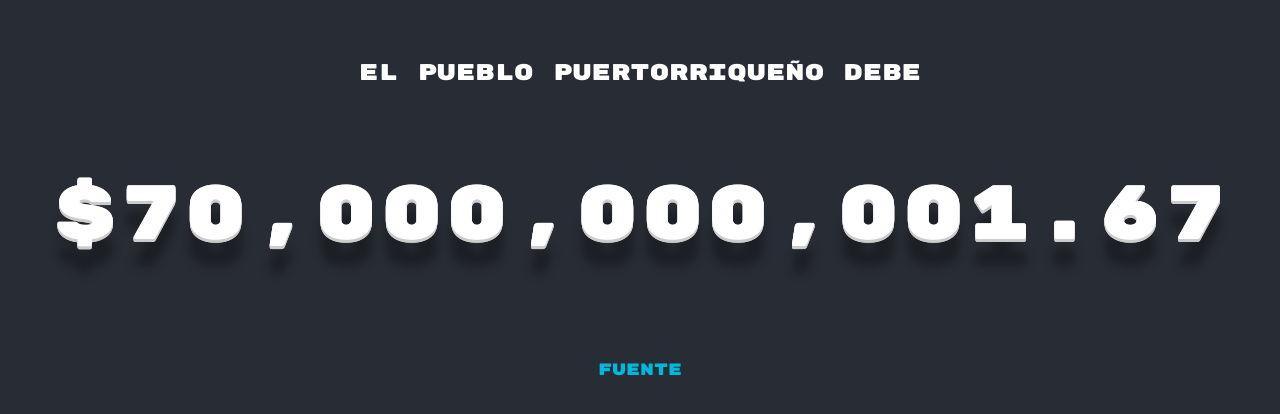
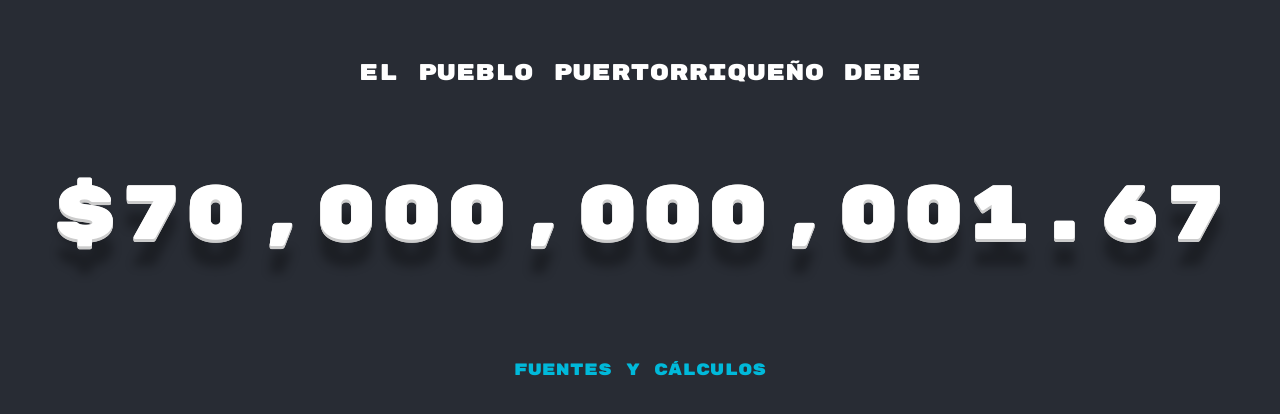
Before and after one commit to cofuente/deuda-publica, a React (Create React App) app: page / in a window 1280 px wide. Shown: the part 192-606 px from the top of the page. Built offline with nearby package versions, Linux system fonts and the light colour scheme.

Commit message:
added "Y Cálculos"

```diff
--- a/src/App.js
+++ b/src/App.js
@@ -15,7 +15,7 @@ class App extends Component {
             target="_blank"
             rel="noopener noreferrer"
           >
-            Fuente
+            Fuentes y Cálculos
           </a>
         </header>
       </div>
```
